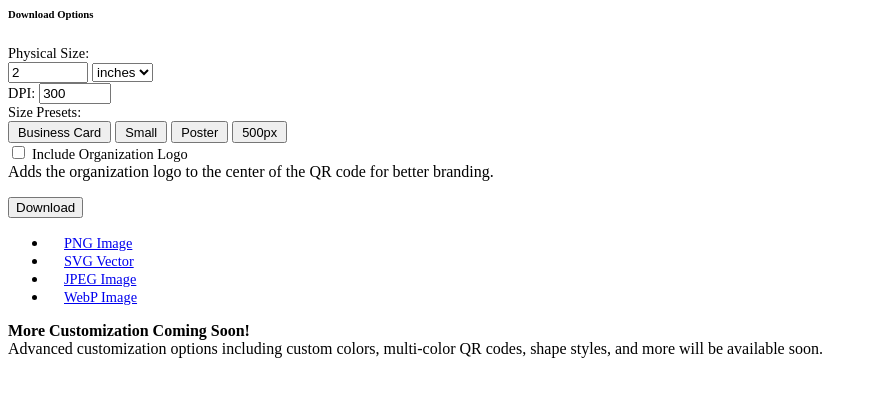
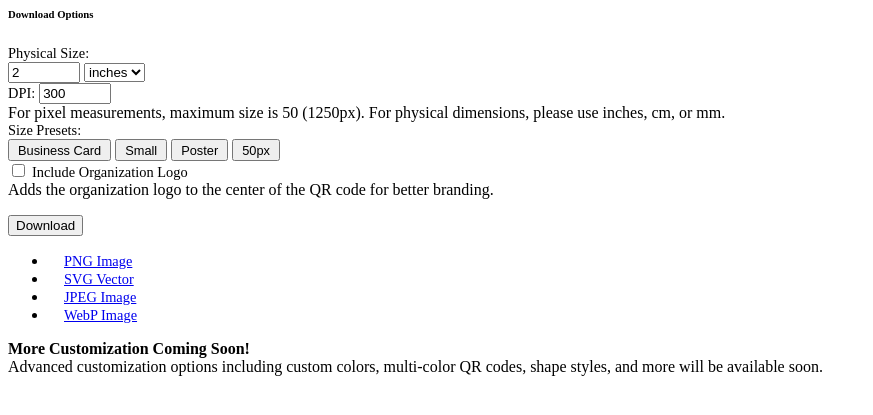
Before and after one commit to gsinghjay/mvp_qr_gen, a FastAPI app: template app/templates/fragments/qr_download_options.html in a window 1280 px wide. Shown: the top 415 px of the page, without its empty margins (0-873 px from the left). Run offline with FastAPI, Linux system fonts and the light colour scheme; the template is opened without the code that fills it, so the values that code supplies are empty; parts of the project's set-up code (start-up, migrations or seed data) failed here and were passed over; some libraries are stand-ins or nearby versions.

Commit message:
fix: add size limits to QR download options in UI

```diff
--- a/app/templates/fragments/qr_download_options.html
+++ b/app/templates/fragments/qr_download_options.html
@@ -31,7 +31,7 @@
         <div class="col-6 mb-2">
           <label for="downloadSize" class="form-label">Physical Size:</label>
           <div class="input-group input-group-sm">
-            <input type="number" class="form-control" id="downloadSize" value="2" min="0.1" max="500" step="0.1">
+            <input type="number" class="form-control" id="downloadSize" value="2" min="0.1" max="50" step="0.1">
             <select class="form-select" id="downloadUnit">
               <option value="in" selected>inches</option>
               <option value="cm">cm</option>
@@ -46,13 +46,18 @@
         </div>
       </div>
 
+      <!-- Size limit note -->
+      <div class="form-text mb-2">
+        <i class="bi bi-info-circle me-1"></i> For pixel measurements, maximum size is 50 (1250px). For physical dimensions, please use inches, cm, or mm.
+      </div>
+
       <div class="size-presets mb-3">
         <label class="form-label">Size Presets:</label>
         <div>
           <button type="button" class="btn btn-sm btn-outline-secondary size-preset-btn me-1" data-size="1" data-unit="in" data-dpi="300" onclick="event.preventDefault(); applyPreset(this);">Business Card</button>
           <button type="button" class="btn btn-sm btn-outline-secondary size-preset-btn me-1" data-size="3" data-unit="in" data-dpi="300" onclick="event.preventDefault(); applyPreset(this);">Small</button>
-          <button type="button" class="btn btn-sm btn-outline-secondary size-preset-btn me-1" data-size="12" data-unit="in" data-dpi="300" onclick="event.preventDefault(); applyPreset(this);">Poster</button>
-          <button type="button" class="btn btn-sm btn-outline-secondary size-preset-btn" data-size="500" data-unit="px" data-dpi="0" onclick="event.preventDefault(); applyPreset(this);">500px</button>
+          <button type="button" class="btn btn-sm btn-outline-secondary size-preset-btn me-1" data-size="10" data-unit="in" data-dpi="300" onclick="event.preventDefault(); applyPreset(this);">Poster</button>
+          <button type="button" class="btn btn-sm btn-outline-secondary size-preset-btn" data-size="50" data-unit="px" data-dpi="0" onclick="event.preventDefault(); applyPreset(this);">50px</button>
         </div>
       </div>
 
@@ -212,10 +217,17 @@ function updateDownloadLinks() {
     return;
   }
 
-  const size = sizeInput.value;
+  let size = parseFloat(sizeInput.value);
   const unit = unitSelect.value;
   const dpi = dpiInput.value;
   const includeLogo = logoCheckbox.checked;
+
+  // Cap the size at 50 if using pixels
+  if (unit === 'px' && size > 50) {
+    size = 50;
+    sizeInput.value = 50;
+    console.log('Capped pixel size at 50');
+  }
 
   console.log('Updating download links with:');
   console.log('- Size:', size, unit);
```
